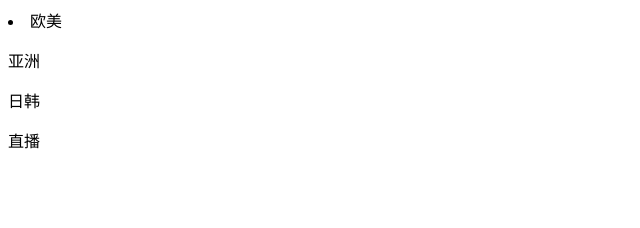
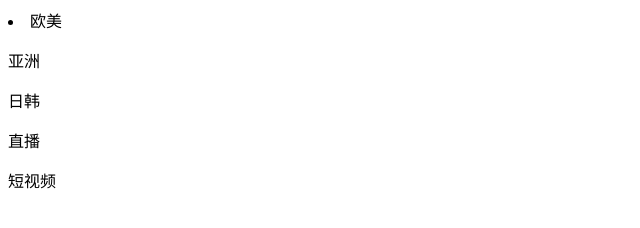
Before and after one commit to tianzengzhai/dbhot, a plain HTML site: page index.html in a window 1280 px wide. Shown: the full height of the page, 0-640 px from the left. Drawn offline with Linux system fonts and the light colour scheme.

Commit message:
短视频

```diff
--- a/index.html
+++ b/index.html
@@ -9,5 +9,6 @@
     <p>亚洲</p>
     <p>日韩</p>
     <p>直播</p>
+    <p>短视频</p>
 </body>
 </html>
```
